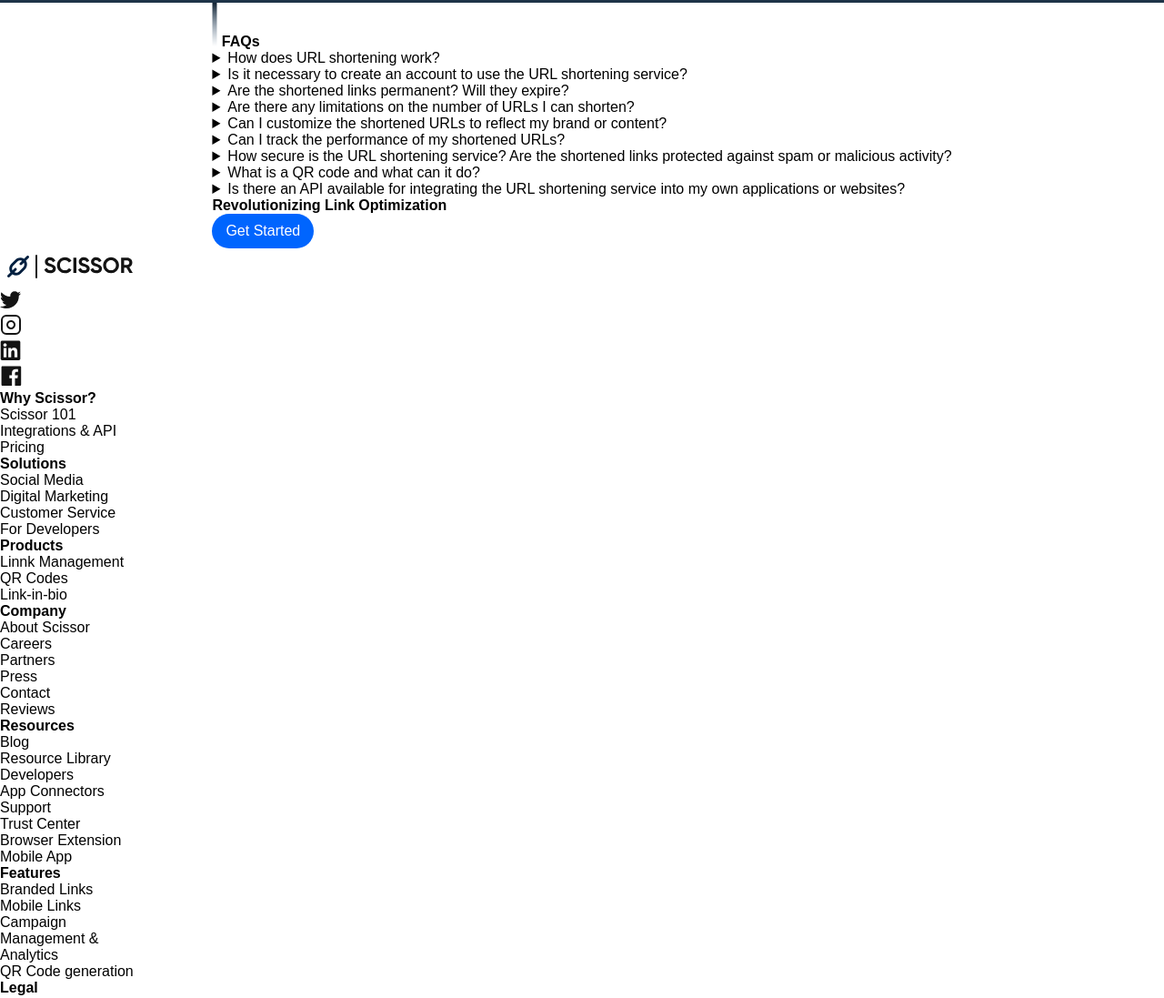
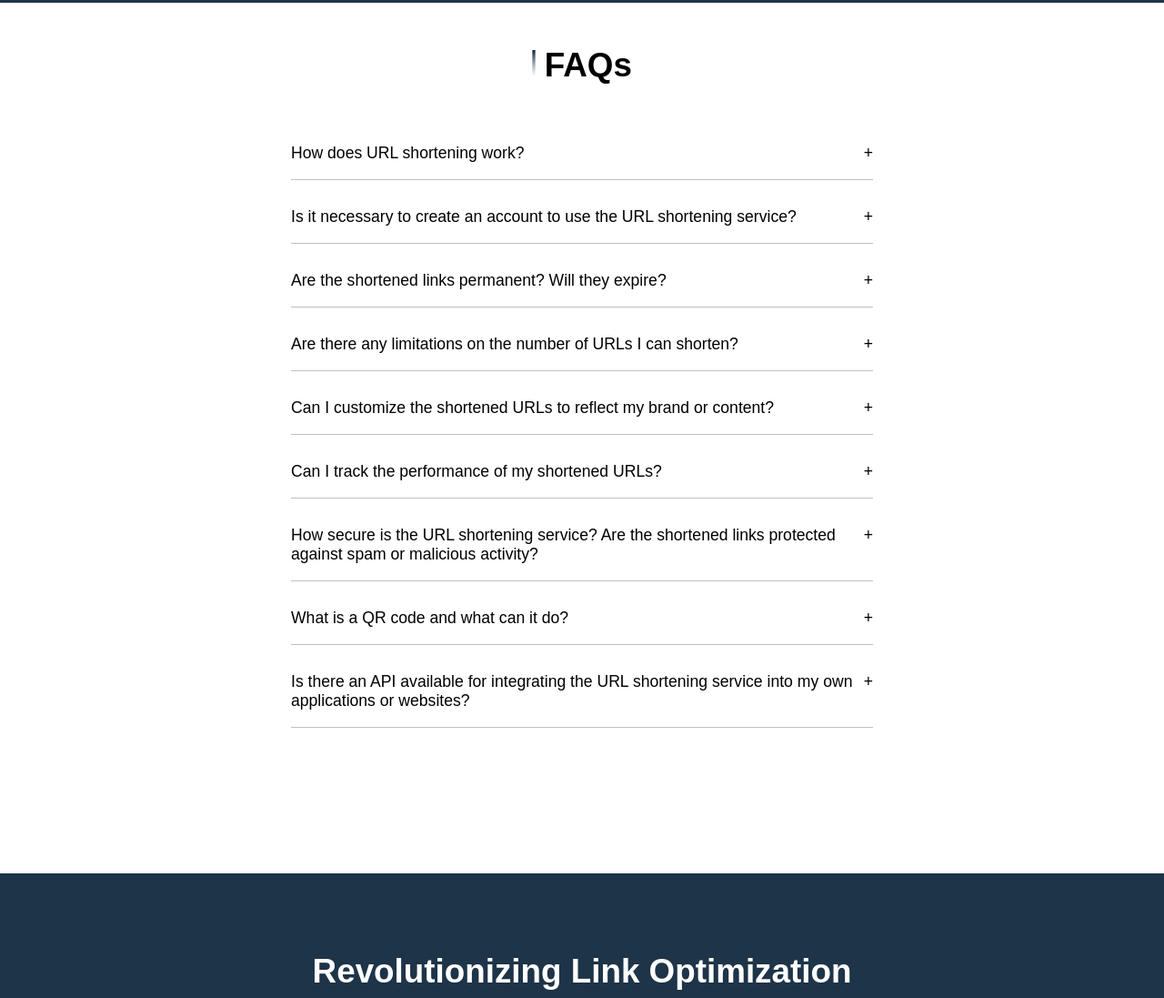
Before and after one commit to Odili1/Scissor, a plain HTML site: page index.html in a window 1280 px wide. Shown: the part 3341-4438 px from the top of the page at 91% size. Drawn offline with Linux system fonts and the light colour scheme; a web font is replaced by a local one.

Commit message:
styled footer

```diff
--- a/css/style.css
+++ b/css/style.css
@@ -253,7 +253,7 @@
 }
 
 #features .note img{
-    height: 2em;
+    height: 1.6em;
 }
 
 #features .note h1{
@@ -302,7 +302,7 @@
 
 /* PRICING */
 #pricing{
-    margin-top: 3em;
+    margin-top: 2.8em;
     width: 100%;
 }
 
@@ -314,7 +314,7 @@
 
 
 #pricing .pricing-hero img{
-    height: 2em;
+    height: 1.8em;
 }
 
 #pricing .pricing-hero h1{
@@ -440,10 +440,17 @@
 #pricing .buttons .button-white{
     margin-right: 1em;
     border: 1px solid var(--spanBlue-color);
-    border-radius: 1.2em;
-    padding: 0.5em 0.9em;
+    border-radius: 1.4em;
+    padding: 0.8em 1em;
+    font-size: 0.8em;
+}
 
+#pricing .buttons .button-blue{
+    padding: 1em 1.9em;
+    font-size: 0.8em;
 }
+
+
 
 
 
@@ -522,4 +529,147 @@
 
 
 
-/*  */
+/*  FAQs    */
+#faqs{
+    margin-top: 3em;
+    width: 100%;
+}
+
+#faqs h1{
+    text-align: center;
+    font-size: 2.3em;
+}
+
+#faqs h1 img{
+    height: 1.8em;
+}
+
+#faqs .questions{
+    margin-top: 3em;
+    width: 100%;
+}
+
+details{
+    /* background-color: #303030; */
+    width: 50%;
+    margin: auto;
+    border-bottom: 1.7px solid rgba(48,48,48, 0.3);
+    margin-bottom: 0.8em;
+}
+
+summary {
+    font-size: 1.1em;
+    padding: 1em 0;
+    list-style: none;
+    display: flex;
+    justify-content: space-between;
+    transition: height 1s ease;
+    font-weight: lighter;
+}
+
+summary::-webkit-details-marker {
+display: none;
+}
+
+summary:after{
+content: "\002B";
+}
+
+/* details[open] summary { */
+/* border-bottom: 1px solid #aaa; */
+/* color: blue; */
+/* } */
+
+details[open] summary:after{
+    content: "\2212";
+}
+
+details[open] p{
+    /* padding: .5em 1em; */
+    margin-bottom: .5em;
+    font-size: 0.8rem;
+    line-height: 2em;
+}
+
+
+/* Middle Hero  */
+#faqs .middle-hero{
+    margin-top: 10em;
+    height: 19em;
+    background: linear-gradient(180deg, #1E3448 99.99%, rgba(30, 52, 72, 0) 100%);
+    width: 100%;
+    display: flex;
+    flex-direction: column;
+    justify-content: center;
+    align-items: center;
+    /* margin: auto; */
+}
+
+#faqs .middle-hero h2{
+    font-size: 2.3em;
+    color: white;
+    margin-bottom: 1.2em;
+}
+
+#faqs .middle-hero button{
+    padding: 0.8em 2em;
+}
+
+
+
+/*  FOOTER   */
+footer{
+    margin-top: 6em;
+    width: 100%;
+}
+
+footer .main-footer{
+    width: 75%;
+    margin: 2em auto;
+    display: flex;
+    /* justify-content: space-between; */
+}
+
+footer .main-footer .logo-icons{
+    width: 30%;
+}
+
+footer .main-footer .logo-icons .icons ul{
+    margin-top: 1.3em;
+    display: flex;
+}
+
+footer .main-footer .logo-icons .icons ul li{
+    margin-right: 1em;
+}
+
+footer .main-footer .links{
+    display: grid;
+    grid-template-columns: repeat(4, minmax(5em, 1fr));
+    column-gap: 3em;
+}
+
+
+/* grouped links */
+footer .main-footer .links .grouped-links ul{
+    margin-top: 0.8em;
+}
+
+footer .main-footer .links .grouped-links ul li{
+    margin-top: 0.5em;
+}
+
+footer .main-footer .links .grouped-links ul li a{
+    font-size: 0.8em;
+
+}
+
+footer .copyright{
+    width: 95%;
+}
+
+footer .copyright p{
+    font-size: 0.8em;
+    margin-bottom: 2em;
+    text-align: right;
+}
--- a/index.html
+++ b/index.html
@@ -16,10 +16,10 @@
         <nav class="nav-bar">
             <ul>
                 <li><a href="#">My URLs</a></li>
-                <li><a href="#">Features <span><img src="img/icons/drop-down.svg" alt=""></span></a></li>
-                <li><a href="#">Pricing</a></li>
+                <li><a href="#features">Features <span><img src="img/icons/drop-down.svg" alt=""></span></a></li>
+                <li><a href="#pricing">Pricing</a></li>
                 <li><a href="#">Analytics</a></li>
-                <li><a href="#">FAQs</a></li>
+                <li><a href="#faqs">FAQs</a></li>
             </ul>
         </nav>
         <div class="login-buttons">
@@ -223,7 +223,8 @@
             </div>
         </section>
     </main>
-    <footer class="main-footer">
+    <footer>
+        <div class="main-footer">
             <div class="logo-icons">
                 <img src="img/icons/Logo-footer.svg" alt="">
                 <div class="icons">
@@ -307,6 +308,7 @@
                     </ul>
                 </div>
             </div>
+        </div>
         <div class="copyright">
             <p>Term of Service | Security | &nbsp; Scissor 2023</p>
         </div>
```
Lines whose indentation alone changed are shown as unchanged.
